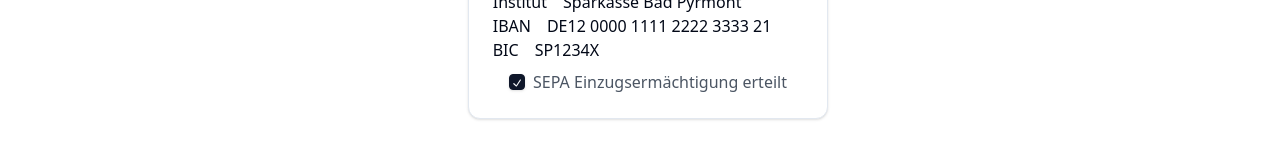
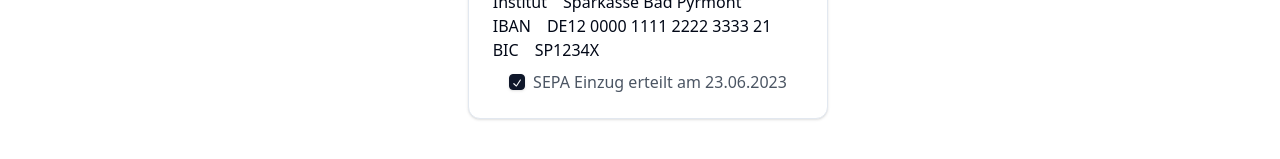
Before and after one commit to ubrocki/engeno-members-web, a React (Vite) app: page /members/1 in a window 1280 px wide. Both pictures are taken after a click on the tab "Bankdetails". Shown: the part 301-460 px from the top of the page. Built offline with nearby package versions, Linux system fonts and the light colour scheme.

Commit message:
Added date to SEPA

```diff
--- a/src/pages/MemberDetailsPage.tsx
+++ b/src/pages/MemberDetailsPage.tsx
@@ -133,7 +133,7 @@ const MemberDetailsPage: React.FC<MemberDetailsPageProps> = () => {
               <div className="flex justify-center gap-2 mt-2">
                 <Checkbox id="checkbox" checked={true} className="mt-1" />
                 <label htmlFor="checkbox" className="text-gray-600">
-                  SEPA Einzugsermächtigung erteilt
+                  SEPA Einzug erteilt am 23.06.2023
                 </label>
               </div>
             </CardContent>
```
